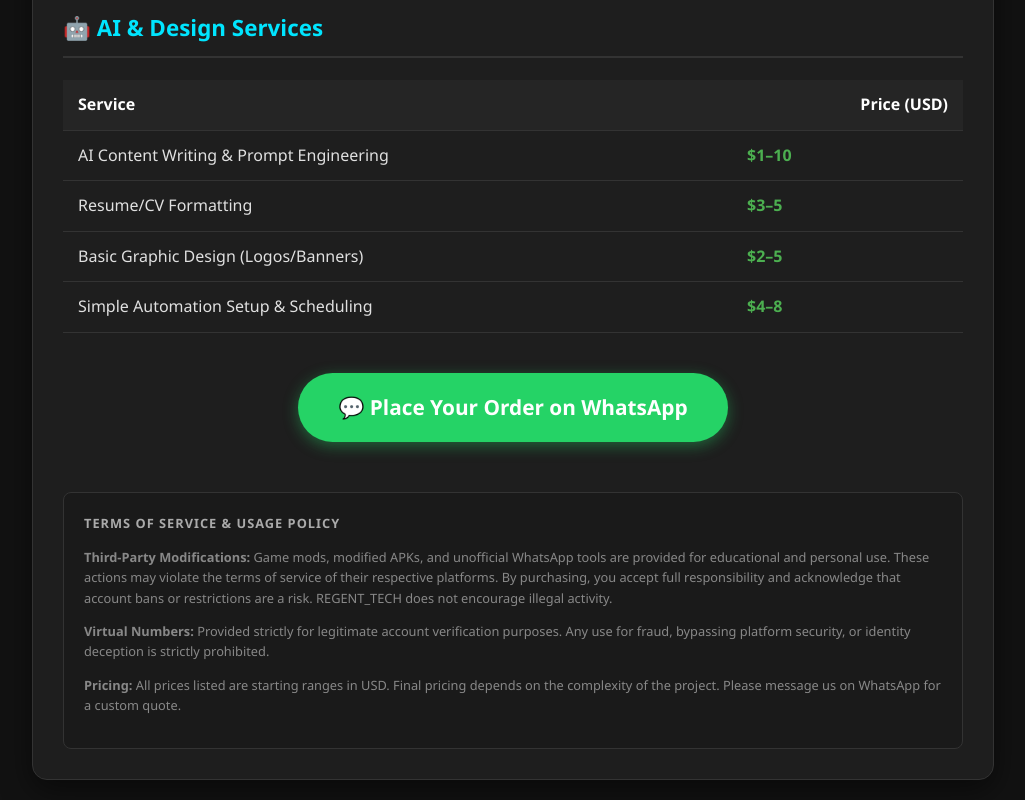
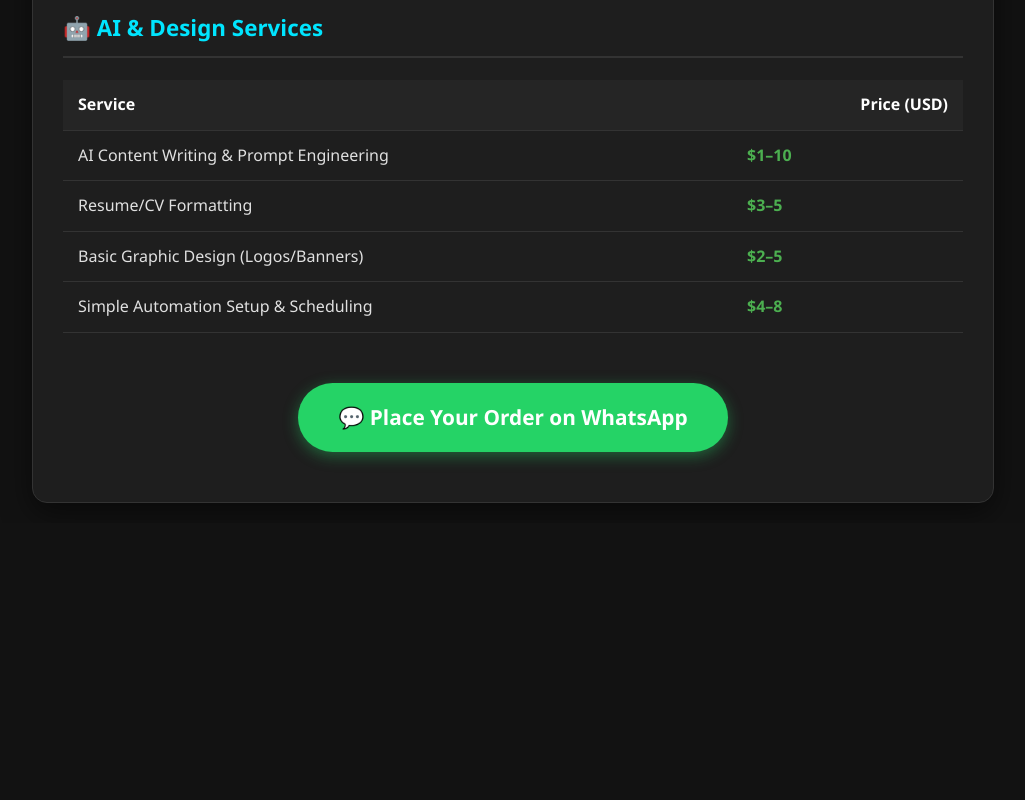
Before and after one commit to princedaily297-dot/Portfolio-, a plain HTML site: page index.html in a window 1280 px wide. Shown: the part 1496-2296 px from the top of the page, without its empty margins (127-1152 px from the left). After the commit the page ends 2019 px from the top, so only its background shows below. Drawn offline with Linux system fonts and the light colour scheme.

Commit message:
Remove terms and conditions from index.html
Removed the terms and conditions section from the footer.

```diff
--- a/index.html
+++ b/index.html
@@ -146,29 +146,11 @@
             white-space: nowrap;
         }
 
-        /* Footer / Terms */
-        .terms-box {
-            background-color: #1a1a1a;
-            border: 1px solid #333;
-            padding: 20px;
-            margin-top: 50px;
-            border-radius: 8px;
-            font-size: 0.8em;
-            color: #888;
-        }
-
-        .terms-box h4 {
-            color: #aaa;
-            margin-top: 0;
-            margin-bottom: 10px;
-            text-transform: uppercase;
-            letter-spacing: 1px;
-        }
-
         /* WhatsApp Button */
         .contact-section {
             text-align: center;
-            margin-top: 40px;
+            margin-top: 50px;
+            margin-bottom: 20px;
         }
 
         .whatsapp-btn {
@@ -309,14 +291,6 @@
         </a>
     </div>
 
-    <!-- PROFESSIONAL TERMS & DISCLAIMERS -->
-    <div class="terms-box">
-        <h4>Terms of Service & Usage Policy</h4>
-        <p><strong>Third-Party Modifications:</strong> Game mods, modified APKs, and unofficial WhatsApp tools are provided for educational and personal use. These actions may violate the terms of service of their respective platforms. By purchasing, you accept full responsibility and acknowledge that account bans or restrictions are a risk. REGENT_TECH does not encourage illegal activity.</p>
-        <p><strong>Virtual Numbers:</strong> Provided strictly for legitimate account verification purposes. Any use for fraud, bypassing platform security, or identity deception is strictly prohibited.</p>
-        <p><strong>Pricing:</strong> All prices listed are starting ranges in USD. Final pricing depends on the complexity of the project. Please message us on WhatsApp for a custom quote.</p>
-    </div>
-
 </div>
 
 </body>
```
